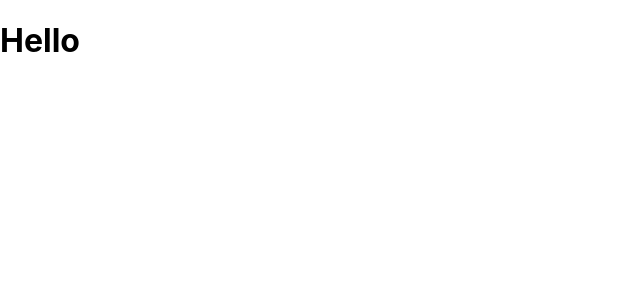
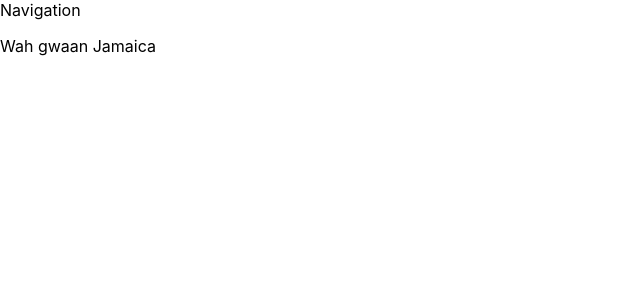
Before and after one commit to ogeeDeveloper/PokeBook, a React (Create React App) app: page / in a window 1280 px wide. Shown: the top 300 px of the page, without its empty margins (0-640 px from the left). Built offline with nearby package versions, Linux system fonts and the light colour scheme.

Commit message:
Scaffold app and added react-router-dom

```diff
--- a/package.json
+++ b/package.json
@@ -3,11 +3,13 @@
   "version": "0.1.0",
   "private": true,
   "dependencies": {
+    "@material-ui/core": "^4.12.3",
     "@testing-library/jest-dom": "^5.11.4",
     "@testing-library/react": "^11.1.0",
     "@testing-library/user-event": "^12.1.10",
     "react": "^17.0.2",
     "react-dom": "^17.0.2",
+    "react-router-dom": "^5.3.0",
     "react-scripts": "4.0.3",
     "web-vitals": "^1.0.1"
   },
--- a/public/index.html
+++ b/public/index.html
@@ -24,7 +24,7 @@
       work correctly both with client-side routing and a non-root public URL.
       Learn how to configure a non-root public URL by running `npm run build`.
     -->
-    <title>React App</title>
+    <title>Pokemon Infosss</title>
   </head>
   <body>
     <noscript>You need to enable JavaScript to run this app.</noscript>
--- a/src/App.js
+++ b/src/App.js
@@ -1,7 +1,13 @@
+import {BrowserRouter as Router, Route} from 'react-router-dom'
+import NavigationBar from './components/MainLayout/NavigationBar';
+import PokeInfo from './components/UI/PokeInfo';
 function App() {
   return (
     <div className="App">
-      <h1>Hello</h1>
+      <Router>
+        <NavigationBar/>
+        <Route path="/" component={PokeInfo} exact/>
+      </Router>
     </div>
   );
 }
--- a/src/components/MainLayout/NavigationBar.js
+++ b/src/components/MainLayout/NavigationBar.js
@@ -0,0 +1,9 @@
+const NavigationBar = () => {
+    return (
+        <div>
+            Navigation
+        </div>
+    )
+}
+
+export default NavigationBar
--- /dev/null
+++ b/src/components/UI/PokeInfo.js
@@ -0,0 +1,9 @@
+const PokeInfo = () => {
+    return (
+        <div>
+            <p>Wah gwaan Jamaica</p>
+        </div>
+    )
+}
+
+export default PokeInfo
```
Also changed, not shown: 1 other file (tests, documents, lock files or other folders).
